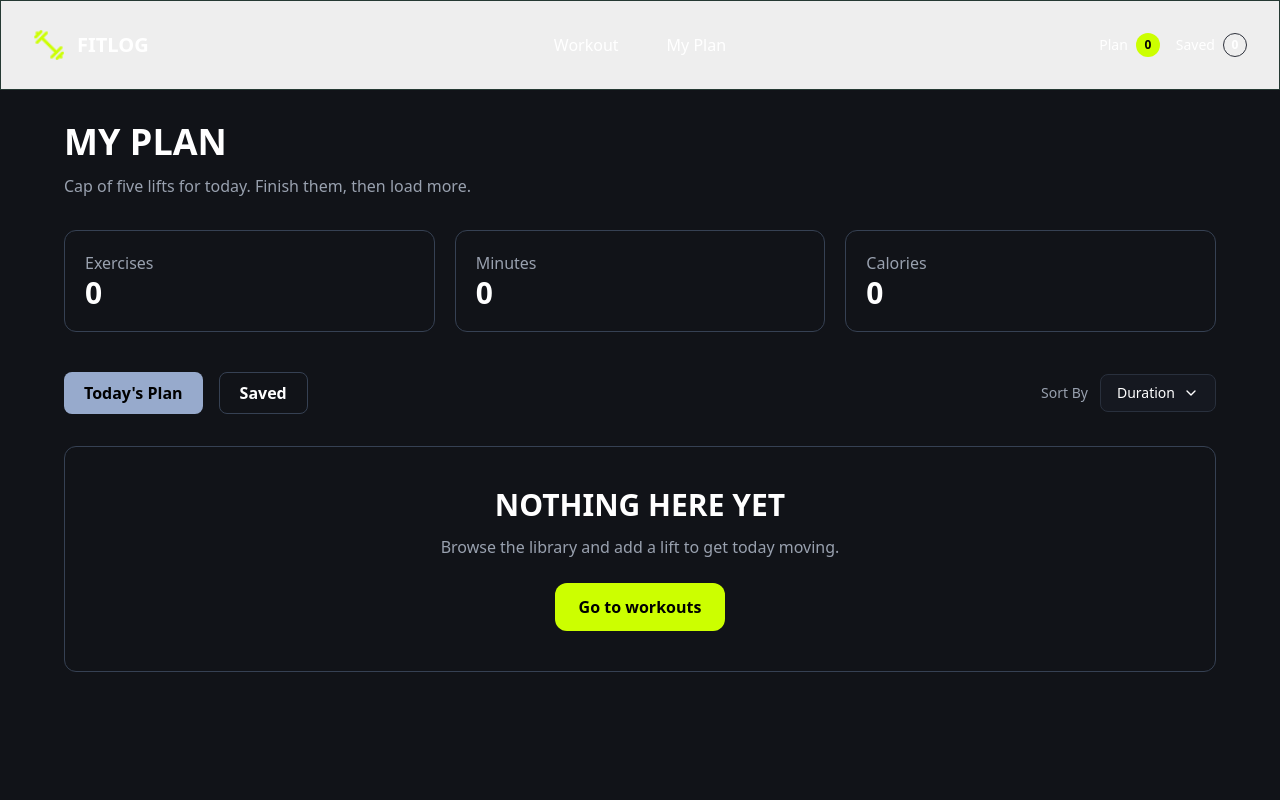
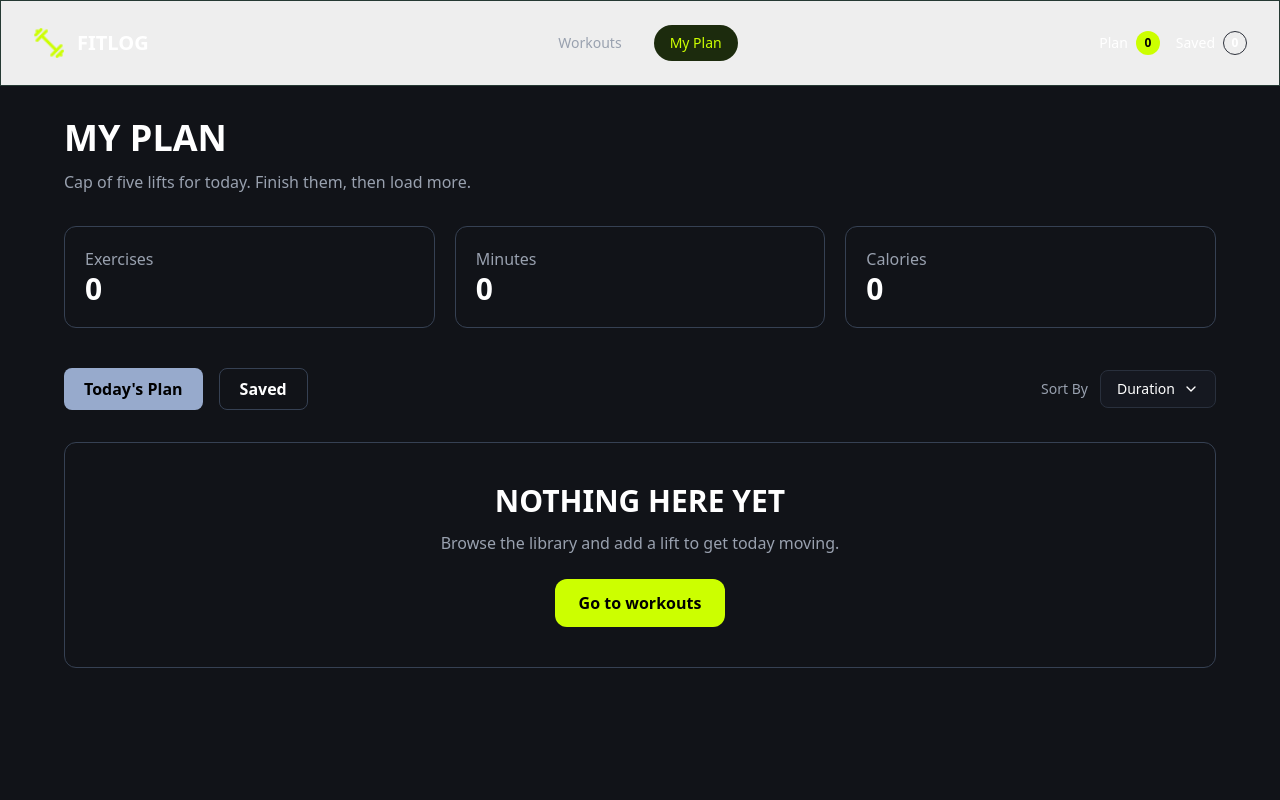
Before and after one commit to ArifsCreative/Ph-A6-Fit-Log, a Next.js app: page /my-plan in a window 1280 px wide. Shown: the top 800 px of the page. Built offline with nearby package versions, Linux system fonts and the light colour scheme.

Commit message:
Navbar updated

```diff
--- a/src/components/Navbar.tsx
+++ b/src/components/Navbar.tsx
@@ -3,9 +3,11 @@ import Link from "next/link";
 import Image from "next/image";
 import { useWorkout } from "@/context/WorkoutContext";
 import Logo from "@/assets/logo.png";
+import { usePathname } from "next/navigation";
 
 const Navbar = () => {
   const { plan, saved, loaded } = useWorkout();
+  const pathname = usePathname();
 
   return (
     <nav className="navbar sticky top-0 z-50 bg-base-300 border border-[#253933] px-4 py-4 text-white md:px-8 md:py-6">
@@ -19,10 +21,13 @@ const Navbar = () => {
       </div>
       <div className="navbar-center hidden md:flex">
         <div className="flex gap-4">
-          <Link href="/#workouts" className="px-4 py-2 font-medium">
-            Workout
+          <Link href="/#workouts"
+            className={`px-4 py-2 rounded-full font-medium text-sm transition ${pathname === "/" ? "bg-[#1c2b0d] text-[#CCFF00]" : "text-gray-400"}`}>
+            Workouts
           </Link>
-          <Link href="/my-plan" className="px-4 py-2 font-medium">
+
+          <Link href="/my-plan"
+            className={`px-4 py-2 rounded-full font-medium text-sm transition ${pathname === "/my-plan" ? "bg-[#1c2b0d] text-[#CCFF00]" : "text-gray-400"}`}>
             My Plan
           </Link>
         </div>
```
